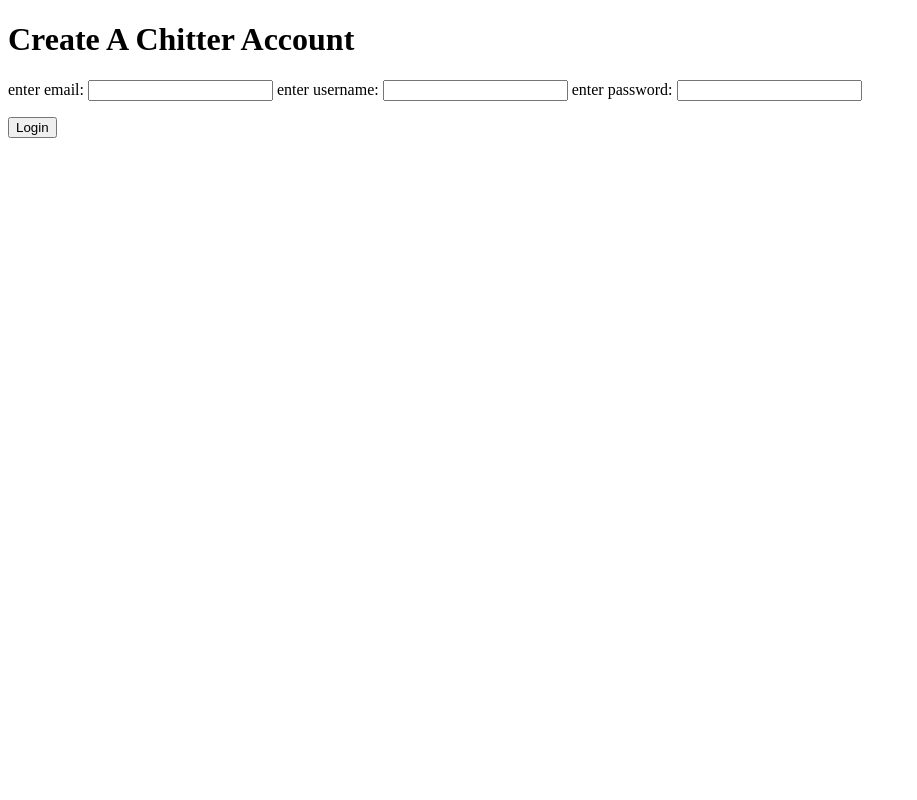
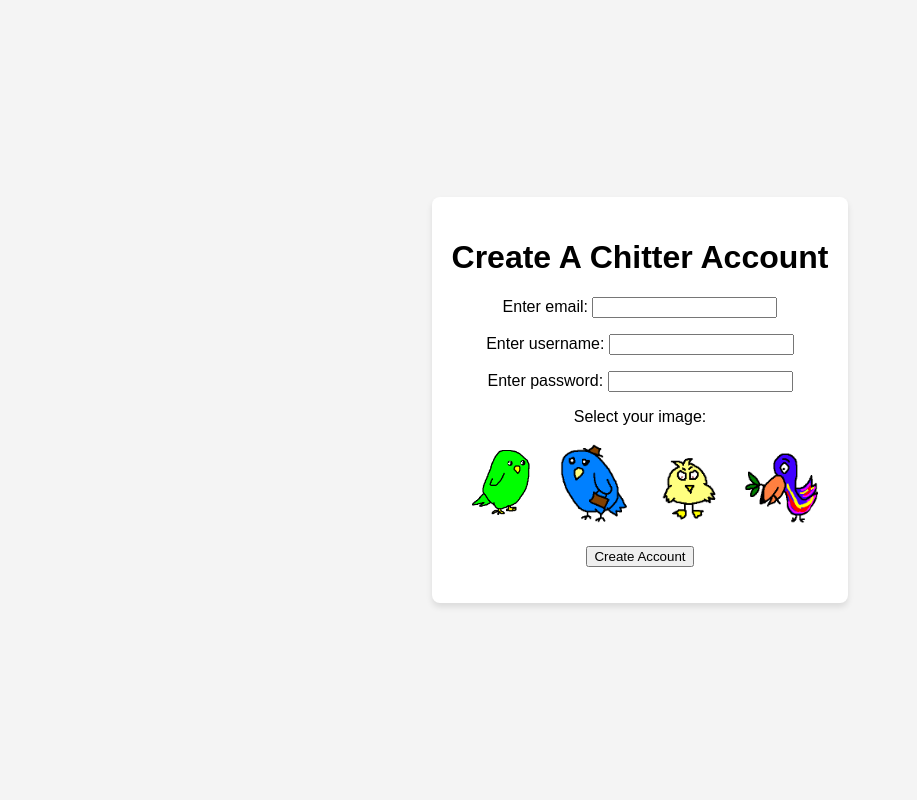
Before and after one commit to EmiSadler/Chitter, a Flask app: page /Chitter/create_account in a window 1280 px wide. Shown: the whole page, without its empty margins (0-917 px from the left). Run offline with Flask 3, Linux system fonts and the light colour scheme.

Commit message:
added photos, need to fix picture_id

```diff
--- a/app.py
+++ b/app.py
@@ -93,7 +93,7 @@ def create_account_page():
 def create_new_user():
     connection = get_flask_database_connection(app)
     repository = LoginRepository(connection)
-    new_user = Login(None, request.form['username'], request.form['email'], request.form['password'])
+    new_user = Login(None, request.form['username'], request.form['email'], request.form['password'], request.form['picture_id'])
     if not new_user.is_valid():
         return render_template('create_account.html', new_user=new_user, errors=new_user.generate_errors()), 400
     repository.create_user(new_user.username, new_user.email, new_user.password)
--- a/lib/login.py
+++ b/lib/login.py
@@ -1,10 +1,11 @@
 
 class Login:
-    def __init__(self, id, username, email, password):
+    def __init__(self, id, username, email, password, picture_id):
         self.id = id
         self.username = username
         self.email = email
         self.password =  password
+        self.picture_id = picture_id
 
     def __eq__(self, other):
         return self.__dict__ == other.__dict__
--- a/lib/login_repository.py
+++ b/lib/login_repository.py
@@ -19,12 +19,12 @@ class LoginRepository:
         else:
             return None
 
-    def create_user(self, username, email, password):
+    def create_user(self, username, email, password, picture_id):
         binary_password = password.encode("utf-8")
         hashed_password = hashlib.sha256(binary_password).hexdigest()
         self._connection.execute(
-            'INSERT INTO users (username, email, password) VALUES (%s, %s, %s)',
-            [username, email, hashed_password])
+            'INSERT INTO users (username, email, password, picture_id) VALUES (%s, %s, %s, %s)',
+            [username, email, hashed_password, picture_id])
         return None
     # def verify_password(self, email, password):
     def check_password(self, email, password_attempt):
--- a/seeds/chitter.sql
+++ b/seeds/chitter.sql
@@ -20,5 +20,6 @@ CREATE TABLE peeps (
     content VARCHAR(255),
     date_only DATE DEFAULT CURRENT_DATE,  -- Only stores date (YYYY-MM-DD)
     time_only TIME(0) DEFAULT CURRENT_TIME, -- Only stores time (HH:MM)
-    users_id int
+    users_id int,
+    picture_id VARCHAR(255)
 );
--- a/templates/create_account.html
+++ b/templates/create_account.html
@@ -3,8 +3,62 @@
 <head>
     <title>Welcome to Chitter!</title>
     <meta charset="utf-8">
+    <style>
+        body {
+            font-family: Arial, sans-serif;
+            display: flex;
+            justify-content: center;
+            align-items: center;
+            height: 100vh;
+            background-color: #F4F4F4;
+            margin: 0;
+        }
+        .container {
+            text-align: center;
+            padding: 20px;
+            background-color: #fff;
+            border-radius: 8px;
+            box-shadow: 0 4px 6px rgba(0, 0, 0, 0.1);
+        }
+        .image-selection {
+            margin-bottom: 20px;
+        }
+        .images {
+            display: flex;
+            justify-content: space-around;
+            margin-bottom: 20px;
+        }
+        .selectable-image {
+            width: 80px;
+            height: 80px;
+            cursor: pointer;
+            border: 2px solid transparent;
+            transition: border 0.3s;
+            border-radius: 10px;
+        }
+        .selectable-image.selected {
+            border: 2px solid #3498DB;
+        }
+        button:disabled {
+            background-color: #ccc;
+            cursor: not-allowed;
+        }
+        button {
+            padding: 10px 20px;
+            background-color: #3498DB;
+            color: #fff;
+            border: none;
+            cursor: pointer;
+            font-size: 16px;
+            border-radius: 5px;
+        }
+        button:hover {
+            background-color: #2980B9;
+        }
+    </style>
 </head>
 <body>
+    <div class="container">
         <h1>Create A Chitter Account</h1>
         <form action="/Chitter/create_account" method="post">
             {% if errors %}
@@ -15,14 +69,56 @@
                 </ul>
             {% endif %}
             <p>
-        <label for="email">enter email:</label>
-        <input type="email" name="email" id="email">
-        <label for="username">enter username:</label>
-        <input type="text" name="username" id="username">
-        <label for="password">enter password:</label>
-        <input type="password" name="password" id="password">
+                <label for="email">Enter email:</label>
+                <input type="email" name="email" id="email" required>
             </p>
             <p>
-        <input type="submit" value="Login">
+                <label for="username">Enter username:</label>
+                <input type="text" name="username" id="username" required>
+            </p>
+            <p>
+                <label for="password">Enter password:</label>
+                <input type="password" name="password" id="password" required>
+            </p>
+            <!-- Image selection -->
+            <div class="image-selection">
+                <p>Select your image:</p>
+                <div class="images">
+                    <img src="{{ url_for('static', filename='images/green_bird.png') }}" alt="Green Bird" class="selectable-image" data-image="green_bird">
+                    <img src="{{ url_for('static', filename='images/blue_bird.png') }}" alt="Blue Bird" class="selectable-image" data-image="blue_bird">
+                    <img src="{{ url_for('static', filename='images/yellow_bird.png') }}" alt="Yellow Bird" class="selectable-image" data-image="yellow_bird">
+                    <img src="{{ url_for('static', filename='images/red_bird.png') }}" alt="Red Bird" class="selectable-image" data-image="red_bird">
+                </div>
+                <input type="hidden" name="selected_image" id="picture_id">
+                <div id="selectedImageMessage"></div>
+            </div>
+            <p>
+                <input type="submit" value="Create Account">
             </p>
         </form>
+    </div>
+
+    <script>
+        const images = document.querySelectorAll('.selectable-image');
+        const hiddenInput = document.getElementById('picture_id');
+        const messageDiv = document.getElementById('selectedImageMessage');
+
+        images.forEach(image => {
+            image.addEventListener('click', () => {
+                // Remove the 'selected' class from all images
+                images.forEach(img => img.classList.remove('selected'));
+
+                // Add 'selected' class to the clicked image
+                image.classList.add('selected');
+
+                // Update the hidden input value
+                const imageValue = image.getAttribute('data-image');
+                hiddenInput.value = imageValue;
+
+                // Show feedback to the user
+                messageDiv.textContent = `Selected Image: ${imageValue}`;
+            });
+        });
+    </script>
+</body>
+</html>
--- a/templates/logout.html
+++ b/templates/logout.html
@@ -4,4 +4,8 @@
 <title>Logged Out</title>
 
 <h1 class="h-username">You've been successfully logged out!</h1>
+
+  <h1>Please log in to access your dashboard.</h1>
+  <a href="/Chitter/login">Login</a>
+
 </html>
```
Also changed, not shown: templates/index.html (+19 -4 lines), templates/login.html (+6 -2 lines), static/images/blue_bird.png (added), static/images/green_bird.png (added), static/images/red_bird.png (added), static/images/yellow_bird.png (added), 2 other files. Lines whose indentation alone changed are shown as unchanged.
